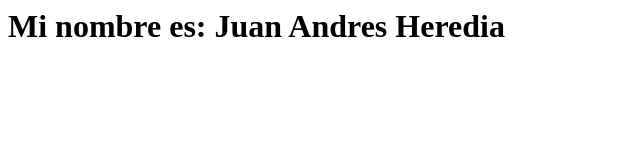
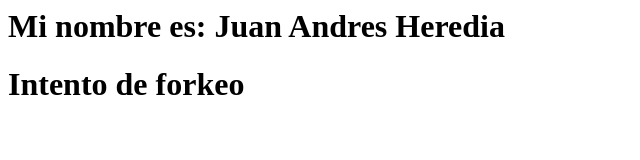
Before and after one commit to HerediaJuan82/juan_Repositorio3, a plain HTML site: page index.html in a window 1280 px wide. Shown: the whole page, without its empty margins (0-640 px from the left). Drawn offline with Linux system fonts and the light colour scheme.

Commit message:
PushOnline

```diff
--- a/index.html
+++ b/index.html
@@ -4,5 +4,6 @@
   </head>
   <body>
     <h1> Mi nombre es: Juan Andres Heredia </h1>
+    <h1> Intento de forkeo</h1>
   </body>
 </html>
```
